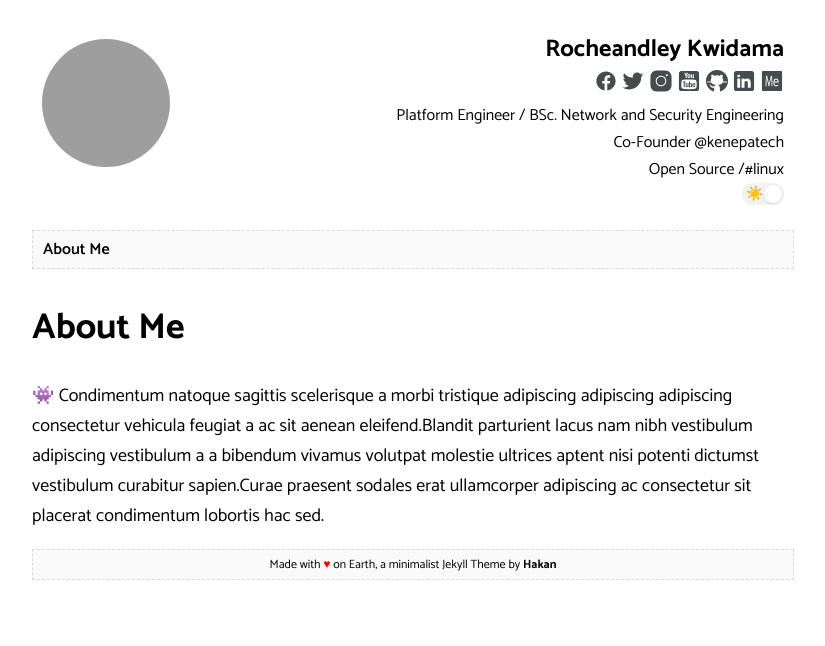
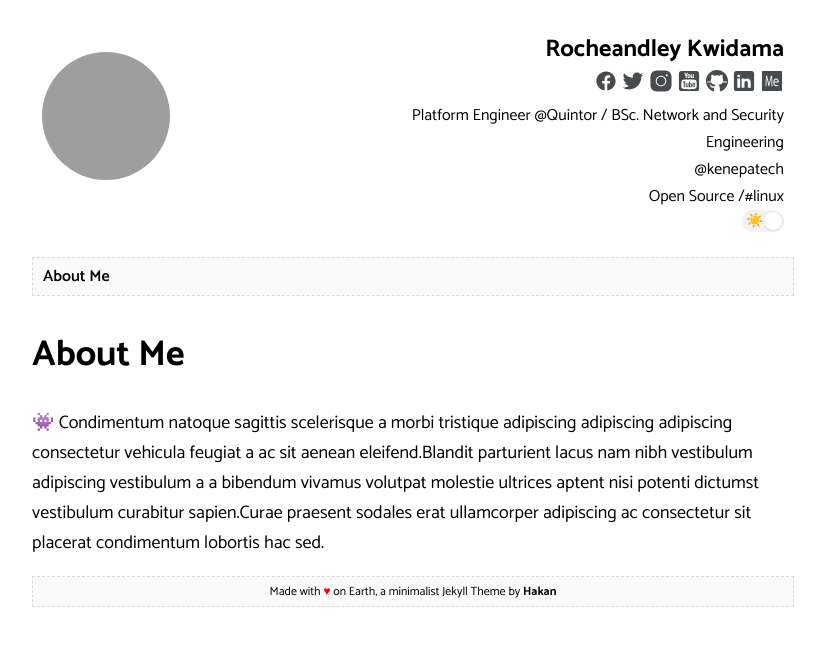
Before and after one commit to rorobig/rorobig.github.io, a Jekyll site: the page built from about.html, in a window 1280 px wide. Shown: the top 646 px of the page, without its empty margins (227-1052 px from the left). Built offline with Jekyll 4.4.1, drawn with Linux system fonts in a browser that asks for light colours; grey boxes are pictures that could not be loaded.

Commit message:
fixed text

```diff
--- a/_config.yml
+++ b/_config.yml
@@ -14,7 +14,7 @@ discus-identifier:  XXX
 # Author settings
 author:
   name: Rocheandley Kwidama
-  bio: Platform Engineer / BSc. Network and Security Engineering <br> Co-Founder @kenepatech <br> Open Source /#linux
+  bio: Platform Engineer @Quintor / BSc. Network and Security Engineering <br> @kenepatech <br> Open Source /#linux
   picture: assets/images/rorocomm.png
   github: rorobig # github username
   twitter: Walking_dolphin # twitter username
```
